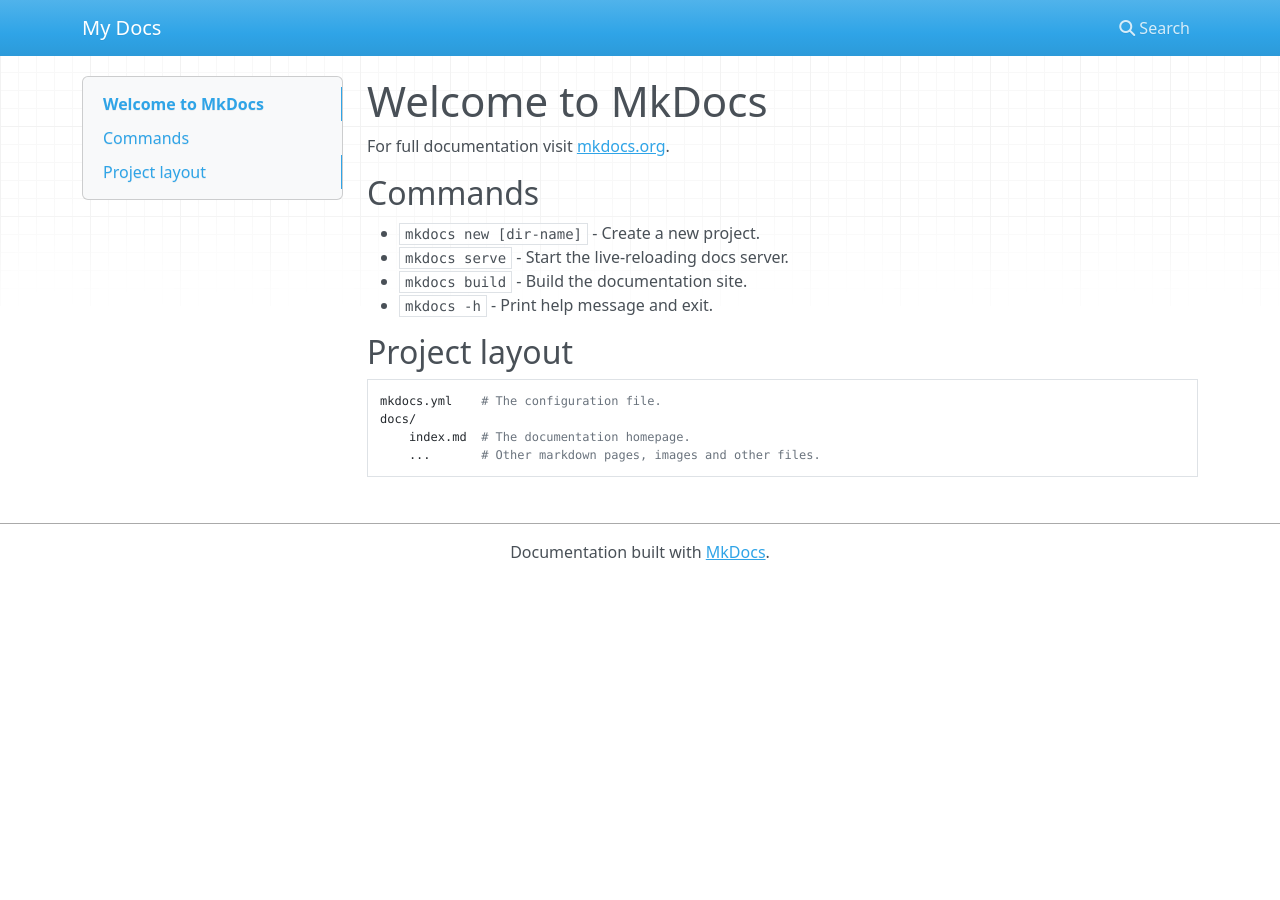
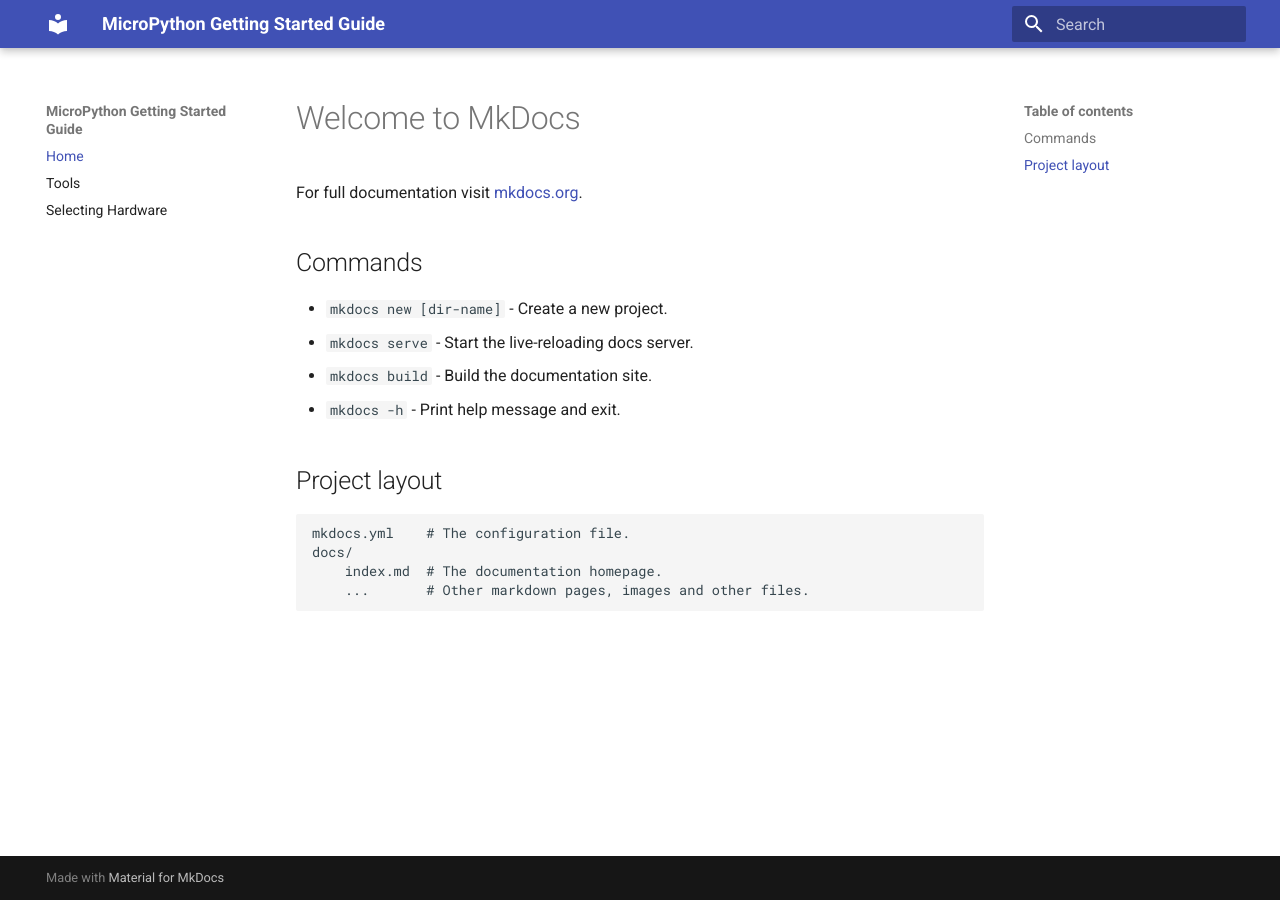
Before and after one commit to mattytrentini/micropython-getting-started, an MkDocs documentation site: the page built from docs/index.md, in a window 1280 px wide. Built offline with MkDocs 1.6.1 and Material for MkDocs 9.7.7, drawn with Linux system fonts in a browser that asks for light colours; nearby versions of some CDN libraries.

Commit message:
Create github pages

```diff
--- a/mkdocs.yml
+++ b/mkdocs.yml
@@ -1 +1,9 @@
-site_name: My Docs
+site_name: MicroPython Getting Started Guide
+site_url: https://micropython.org/getting_started
+theme:
+  name: material
+
+nav:
+- Home: index.md
+- Tools: tools.md
+- Selecting Hardware: selecting_hardware.md
--- a/pyproject.toml
+++ b/pyproject.toml
@@ -1,7 +1,7 @@
 [project]
 name = "micropython-getting-started"
 version = "0.1.0"
-description = "Add your description here"
+description = "A getting started guide for MicroPython"
 readme = "README.md"
 requires-python = ">=3.13"
 dependencies = [
```
Also changed, not shown: docs/selecting_hardware.md (added, +1 -0 lines), docs/tools.md (added, +3 -0 lines), 1 other file.
